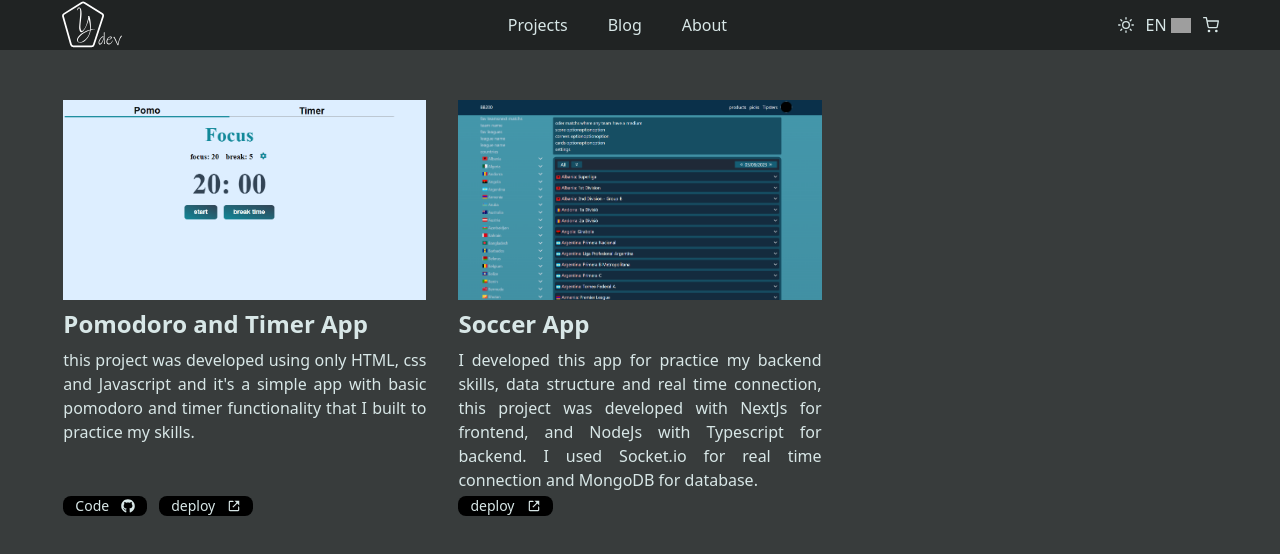
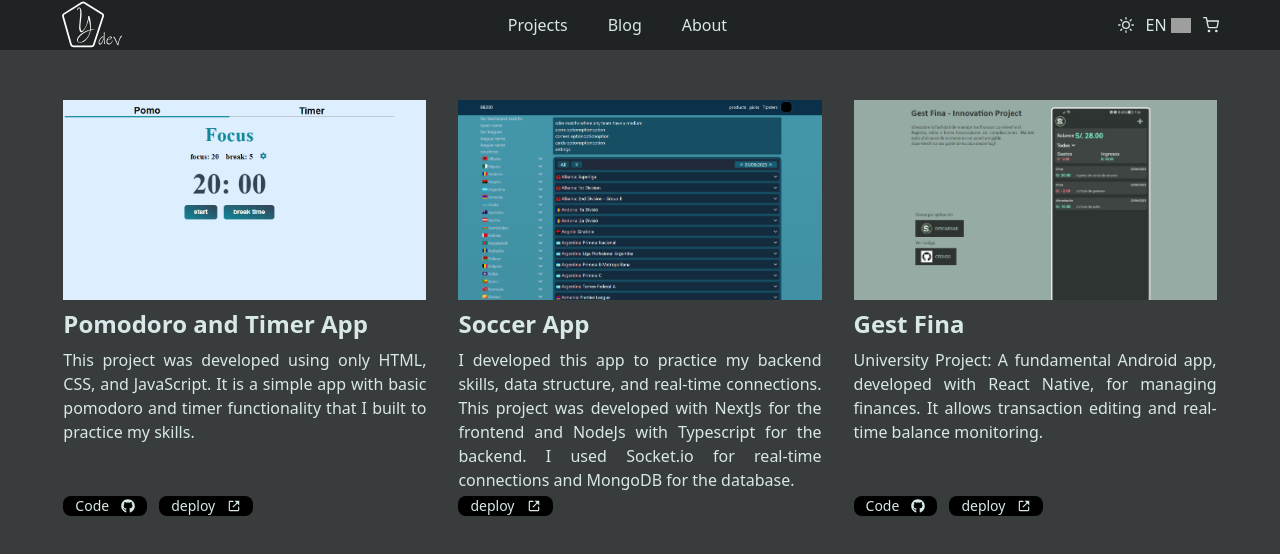
Before and after one commit to yeffreydev/portfolio, a Next.js app: page /projects in a window 1280 px wide. Shown: the top 554 px of the page. Built offline with nearby package versions, Linux system fonts and the light colour scheme; grey boxes are pictures that could not be loaded.

Commit message:
added 1 project and other little changes

```diff
--- a/src/app/projects/page.tsx
+++ b/src/app/projects/page.tsx
@@ -4,17 +4,26 @@ import ProjectItem from "./ProjectItem";
 const projects = [
   {
     title: "Pomodoro and Timer App",
-    description: `this project was developed using only HTML, css and Javascript and it's a simple app with basic pomodoro and timer functionality that I built to practice my skills.`,
+    description: `This project was developed using only HTML, CSS, and JavaScript. It is a simple app with basic pomodoro and timer functionality that I built to practice my skills.`,
     deployLink: "https://yeffreydev.github.io/timer-and-pomo-app/",
     codeLink: "https://github.com/yeffreydev/timer-and-pomo-app",
     image: "/projects/timer-and-pomo.png",
   },
   {
     title: "Soccer App",
-    description: ` I developed this app for practice my backend skills,  data structure and real time connection, this project was developed with NextJs for frontend, and NodeJs with Typescript for backend. I used Socket.io for real time connection and MongoDB for database.`,
+    description: ` I developed this app to practice my backend skills, data structure, and real-time connections. This project was developed with NextJs for the frontend and NodeJs with Typescript for the backend. I used Socket.io for real-time connections and MongoDB for the database.`,
     deployLink: "https://bb200-client.vercel.app/app",
     codeLink: "",
     image: "/projects/soccer-app.png",
+  },
+  {
+    title: "Gest Fina",
+    description: `
+    University Project: A fundamental Android app, developed with React Native, for managing finances. It allows transaction editing and real-time balance monitoring.
+    `,
+    deployLink: "https://gest-fina.netlify.app/",
+    codeLink: "https://github.com/yeffreydev/gestFina-innovationProject",
+    image: "/projects/gest-fina-app.png",
   },
 ];
 
```
Also changed, not shown: public/projects/gest-fina-app.png (added).
